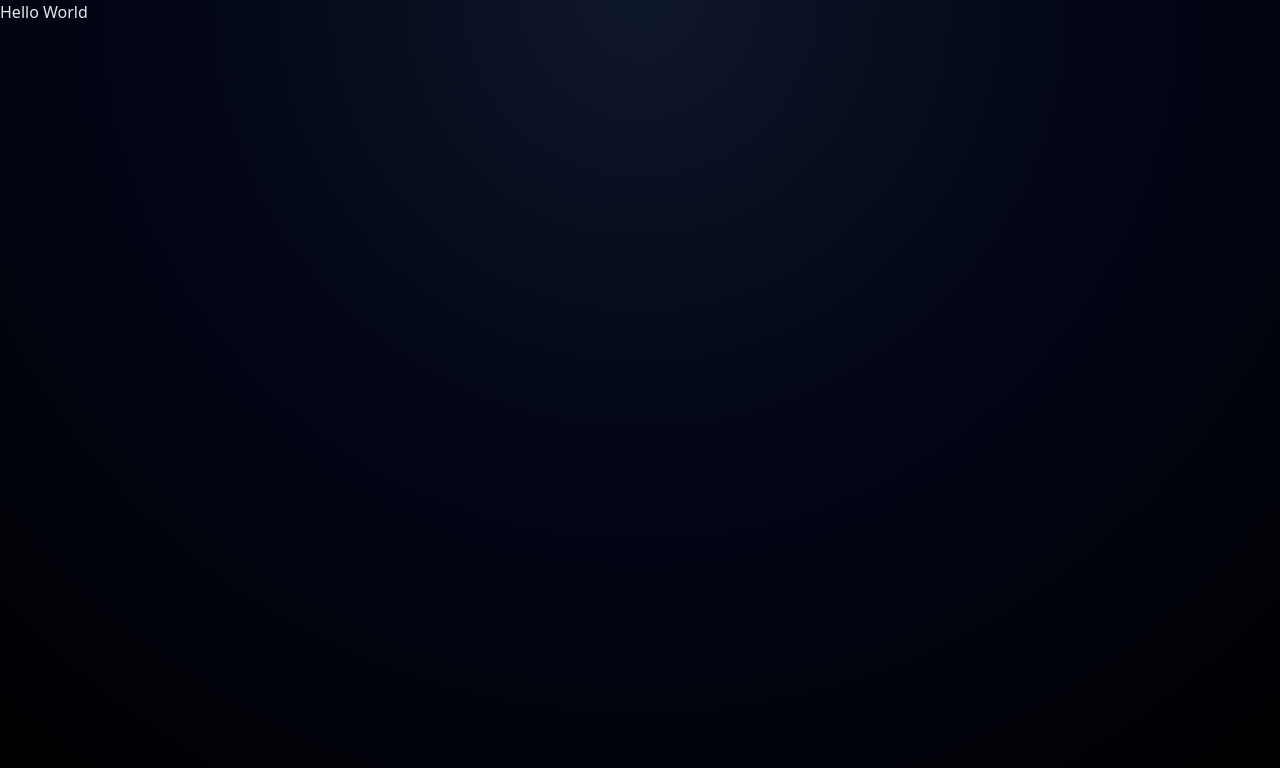
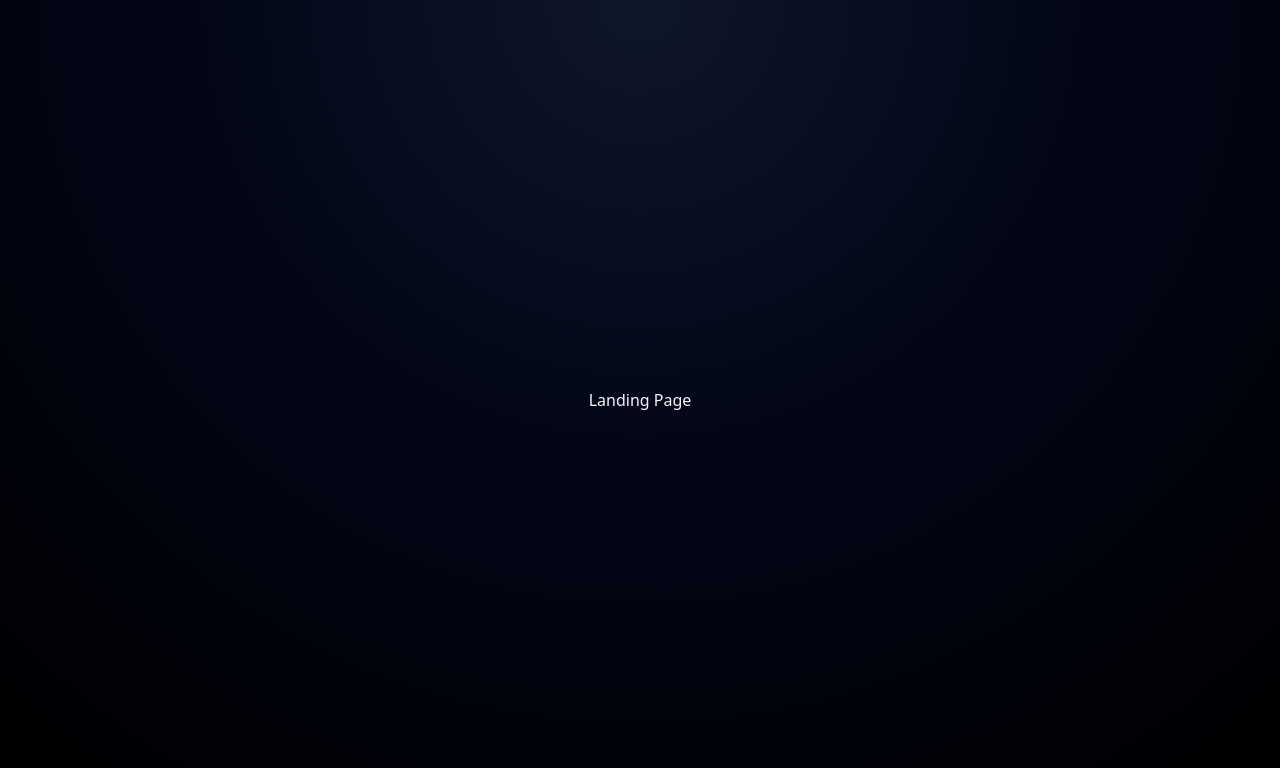
Before and after one commit to ChristianHuerta05/fullyhacks2026, a React (Vite) app in the folder web/: page / in a window 1280 px wide. Shown: the top 768 px of the page. Built offline with nearby package versions, Linux system fonts and the light colour scheme.

Commit message:
feat: add basic routing and core pages

```diff
--- a/web/package.json
+++ b/web/package.json
@@ -15,6 +15,7 @@
     "@tailwindcss/vite": "^4.1.17",
     "react": "^19.2.0",
     "react-dom": "^19.2.0",
+    "react-router-dom": "^7.9.6",
     "tailwindcss": "^4.1.17"
   },
   "devDependencies": {
--- a/web/src/App.tsx
+++ b/web/src/App.tsx
@@ -1,5 +1,7 @@
+import { AppRouter } from "./router";
+
 function App() {
-  return <>Hello World</>;
+  return <AppRouter />;
 }
 
 export default App;
--- /dev/null
+++ b/web/src/pages/Admin/AdminPage.tsx
@@ -0,0 +1,5 @@
+export function AdminPage() {
+  return (
+    <div className="min-h-screen flex items-center justify-center text-slate-100">Admin Page</div>
+  );
+}
--- /dev/null
+++ b/web/src/pages/Apply/ApplyPage.tsx
@@ -0,0 +1,5 @@
+export function ApplyPage() {
+  return (
+    <div className="min-h-screen flex items-center justify-center text-slate-100">Apply Page</div>
+  );
+}
--- /dev/null
+++ b/web/src/pages/Landing/LandingPage.tsx
@@ -0,0 +1,7 @@
+export function LandingPage() {
+  return (
+    <div className="min-h-screen flex items-center justify-center text-slate-100">
+      <p>Landing Page</p>
+    </div>
+  );
+}
--- /dev/null
+++ b/web/src/pages/Portal/PortalPage.tsx
@@ -0,0 +1,7 @@
+export function PortalPage() {
+  return (
+    <div className="min-h-screen flex items-center justify-center text-slate-100">
+      <p>Portal Page</p>
+    </div>
+  );
+}
--- /dev/null
+++ b/web/src/router.tsx
@@ -0,0 +1,16 @@
+import { createBrowserRouter, RouterProvider } from "react-router-dom";
+import { LandingPage } from "./pages/Landing/LandingPage";
+import { PortalPage } from "./pages/Portal/PortalPage";
+import { AdminPage } from "./pages/Admin/AdminPage";
+import { ApplyPage } from "./pages/Apply/ApplyPage";
+
+const router = createBrowserRouter([
+  { path: "/", element: <LandingPage /> },
+  { path: "/profile", element: <PortalPage /> },
+  { path: "/admin", element: <AdminPage /> },
+  { path: "/apply", element: <ApplyPage /> },
+]);
+
+export function AppRouter() {
+  return <RouterProvider router={router} />;
+}
```
Also changed, not shown: web/src/components/ui/Button.tsx (added), 1 other file (tests, documents, lock files or other folders).
